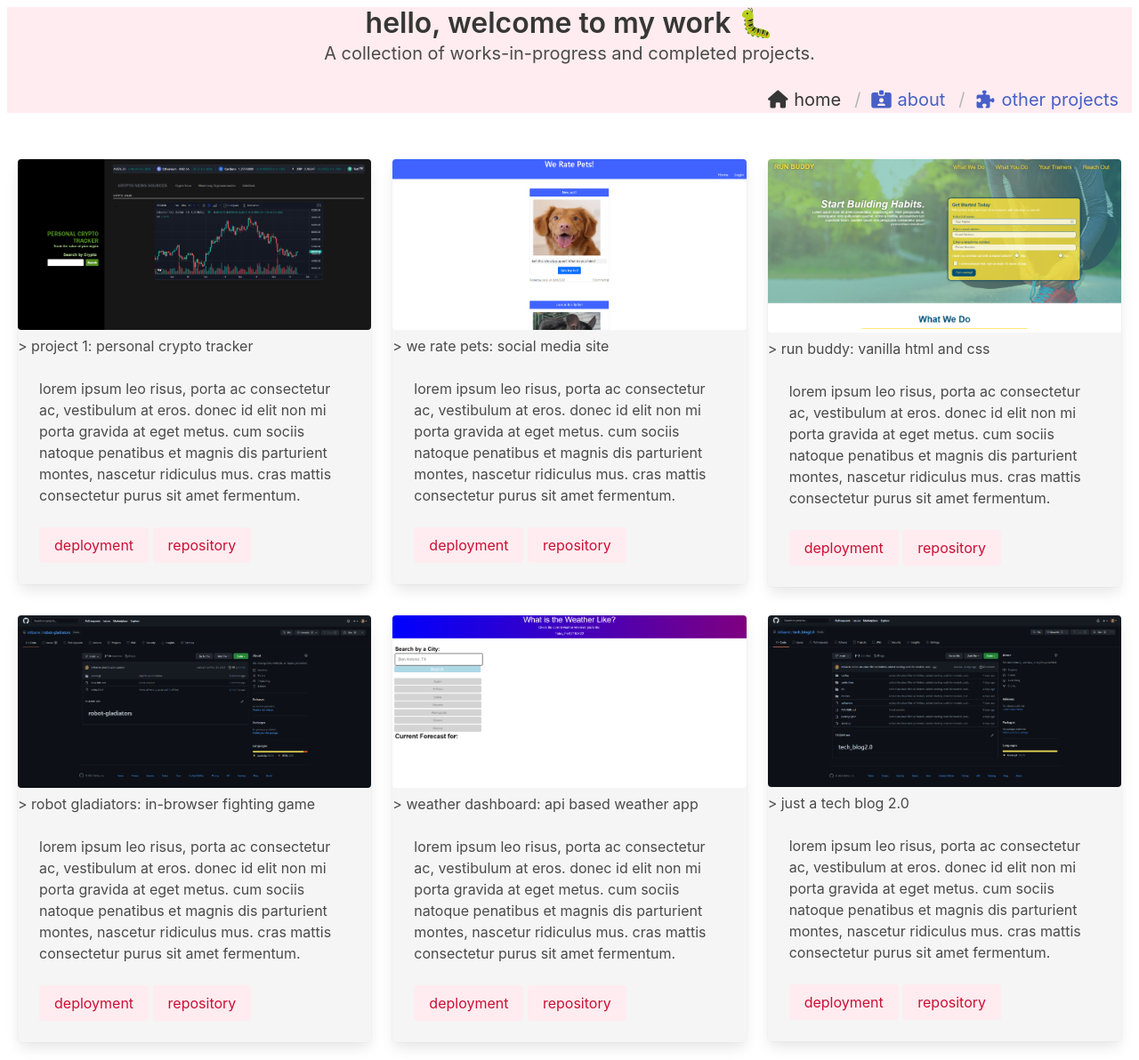
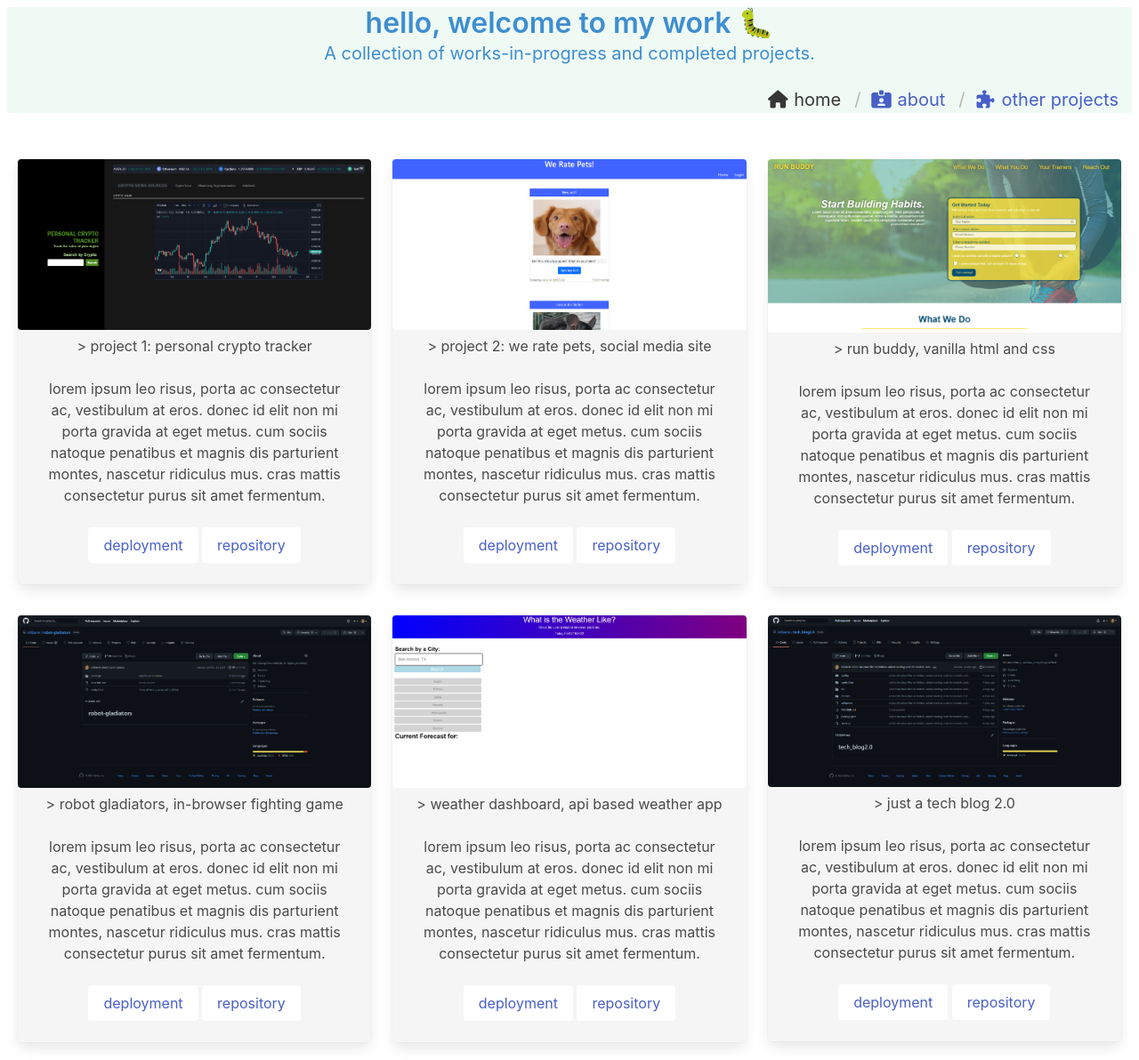
Before and after one commit to mlbarre/portfolio, a plain HTML site: page index.html in a window 1280 px wide. Shown: the whole page at 89% size. Drawn offline with nearby package versions, Linux system fonts and the light colour scheme.

Commit message:
added color

```diff
--- a/index.html
+++ b/index.html
@@ -12,11 +12,11 @@
     <script src="https://kit.fontawesome.com/d4547e7fd5.js" crossorigin="anonymous"></script>
     <title>🐛</title>
 
-    <header class="header has-background-danger-light m-2">
-        <h1 class="title has-text-centered" id="title">
+    <header class="header has-background-success-light m-2">
+        <h1 class="title has-text-centered has-text-info" id="title">
             <!-- hello, welcome to my work 🐛 -->
         </h1>
-        <h3 class="subtitle has-text-centered">
+        <h3 class="subtitle has-text-centered has-text-info">
             A collection of works-in-progress and completed projects.
         </h3>
 
@@ -55,10 +55,9 @@
 <section class="columns m-2" id="projects">
         <div class="column is-one-third">
         <!-- ! FIRST PROJECT -->
-            <div class="card has-background-light is-lowercase">
+            <div class="card has-background-light is-lowercase has-text-centered">
                 <div class="card-image">
                 <figure>
-                    <!-- <a href="https://mikebashford.github.io/personal-crypto-tracker/"> -->
                     <img src="./extras/imgs/screenshot-project1.png" alt="Personal Crypto Tracker, A black and green website to track your own personal coins." />
                         <figcaption>
                             > Project 1: Personal Crypto Tracker
@@ -68,10 +67,10 @@
                     <div class="content"> <!-- text for project -->
                         Lorem ipsum leo risus, porta ac consectetur ac, vestibulum at eros. Donec id elit non mi porta gravida at eget metus. Cum sociis natoque penatibus et magnis dis parturient montes, nascetur ridiculus mus. Cras mattis consectetur purus sit amet fermentum.
                     </div>
-                    <a class="button is-danger is-light" href="https://mikebashford.github.io/personal-crypto-tracker/">
+                    <a class="button is-link is-inverted" href="https://mikebashford.github.io/personal-crypto-tracker/">
                         deployment
                     </a>
-                    <a class="button is-danger is-light" href="">
+                    <a class="button is-link is-inverted" href="https://github.com/mikebashford/personal-crypto-tracker">
                         repository
                     </a>
                 </div>
@@ -82,12 +81,12 @@
     <!-- * END FIRST PROJECT -->
     <div class="column is-one-third">
         <!-- ! SECOND PROJECT -->
-        <div class="card has-background-light is-lowercase">
+        <div class="card has-background-light is-lowercase has-text-centered">
             <div class="card-image">
             <figure>
                 <img src="./extras/imgs/we-rate-pets.png"/>
                     <figcaption>
-                         > We Rate Pets: Social Media Site
+                         > Project 2: We Rate Pets, Social Media Site
                     </figcaption>
                 </a>
             </figure>
@@ -95,10 +94,10 @@
                 <div class="content"> <!-- text for project -->
                     Lorem ipsum leo risus, porta ac consectetur ac, vestibulum at eros. Donec id elit non mi porta gravida at eget metus. Cum sociis natoque penatibus et magnis dis parturient montes, nascetur ridiculus mus. Cras mattis consectetur purus sit amet fermentum.
                 </div>
-                <a class="button is-danger is-light" href="https://infinite-sea-93313.herokuapp.com/">
+                <a class="button is-link is-inverted" href="https://infinite-sea-93313.herokuapp.com/">
                     deployment
                 </a>
-                <a class="button is-danger is-light" href="https://github.com/jessebubble/we-rate-pets">
+                <a class="button is-link is-inverted" href="https://github.com/jessebubble/we-rate-pets">
                     repository
                 </a>
             </div>
@@ -108,12 +107,12 @@
     <!-- * END SECOND PROJECT -->
     <div class="column">
         <!-- ! THIRD PROJECT -->
-        <div class="card has-background-light is-lowercase">
+        <div class="card has-background-light is-lowercase has-text-centered">
             <div class="card-image">
             <figure>
                 <img src="./extras/imgs/run-buddy.png"/>
                     <figcaption>
-                         > Run Buddy: Vanilla HTML and CSS
+                         > Run Buddy, Vanilla HTML and CSS
                     </figcaption>
                 </a>
             </figure>
@@ -121,10 +120,10 @@
                 <div class="content"> <!-- text for project -->
                     Lorem ipsum leo risus, porta ac consectetur ac, vestibulum at eros. Donec id elit non mi porta gravida at eget metus. Cum sociis natoque penatibus et magnis dis parturient montes, nascetur ridiculus mus. Cras mattis consectetur purus sit amet fermentum.
                 </div>
-                <a class="button is-danger is-light" href="https://mlbarre.github.io/run-buddy/">
+                <a class="button is-link is-inverted" href="https://mlbarre.github.io/run-buddy/">
                     deployment
                 </a>
-                <a class="button is-danger is-light" href="https://github.com/mlbarre/run-buddy">
+                <a class="button is-link is-inverted" href="https://github.com/mlbarre/run-buddy">
                     repository
                 </a>
             </div>
@@ -135,12 +134,12 @@
 <section class="columns m-2">
     <div class="column">
         <!-- ! FOURTH PROJECT -->
-        <div class="card has-background-light is-lowercase">
+        <div class="card has-background-light is-lowercase has-text-centered">
             <div class="card-image">
             <figure>
                 <img src="./extras/imgs/robot-gladiators.png"/>
                     <figcaption>
-                         > Robot Gladiators: In-Browser Fighting Game
+                         > Robot Gladiators, In-Browser Fighting Game
                     </figcaption>
                 </a>
             </figure>
@@ -148,10 +147,10 @@
                 <div class="content"> <!-- text for project -->
                     Lorem ipsum leo risus, porta ac consectetur ac, vestibulum at eros. Donec id elit non mi porta gravida at eget metus. Cum sociis natoque penatibus et magnis dis parturient montes, nascetur ridiculus mus. Cras mattis consectetur purus sit amet fermentum.
                 </div>
-                <a class="button is-danger is-light" href="">
+                <a class="button is-link is-inverted" href="">
                     deployment
                 </a>
-                <a class="button is-danger is-light" href="https://github.com/mlbarre/robot-gladiators">
+                <a class="button is-link is-inverted" href="https://github.com/mlbarre/robot-gladiators">
                     repository
                 </a>
             </div>
@@ -162,12 +161,12 @@
     <!-- * END FOURTH PROJECT -->
     <div class="column">
         <!-- ! FIFTH PROJECT -->
-        <div class="card has-background-light is-lowercase">
+        <div class="card has-background-light is-lowercase has-text-centered">
             <div class="card-image ">
             <figure>
                 <img src="./extras/imgs/weather-dashboard.png"/>
                     <figcaption>
-                         > Weather Dashboard: API Based Weather App
+                         > Weather Dashboard, API Based Weather App
                     </figcaption>
                 </a>
             </figure>
@@ -175,10 +174,10 @@
                 <div class="content"> <!-- text for project -->
                     Lorem ipsum leo risus, porta ac consectetur ac, vestibulum at eros. Donec id elit non mi porta gravida at eget metus. Cum sociis natoque penatibus et magnis dis parturient montes, nascetur ridiculus mus. Cras mattis consectetur purus sit amet fermentum.
                 </div>
-                <a class="button is-danger is-light" href="">
+                <a class="button is-link is-inverted" href="">
                     deployment
                 </a>
-                <a class="button is-danger is-light" href="https://github.com/mlbarre/weatherdashboard">
+                <a class="button is-link is-inverted" href="https://github.com/mlbarre/weatherdashboard">
                     repository
                 </a>
             </div>
@@ -188,7 +187,7 @@
     <!-- * END FIFTH PROJECT -->
     <div class="column">
         <!-- ! SIXTH PROJECT -->
-        <div class="card has-background-light is-lowercase">
+        <div class="card has-background-light is-lowercase has-text-centered">
             <div class="card-image">
             <figure>
                 <img src="./extras/imgs/tech-blog.png"/>
@@ -201,10 +200,10 @@
                 <div class="content"> <!-- text for project -->
                     Lorem ipsum leo risus, porta ac consectetur ac, vestibulum at eros. Donec id elit non mi porta gravida at eget metus. Cum sociis natoque penatibus et magnis dis parturient montes, nascetur ridiculus mus. Cras mattis consectetur purus sit amet fermentum.
                 </div>
-                <a class="button is-danger is-light" href="">
+                <a class="button is-link is-inverted" href="">
                     deployment
                 </a>
-                <a class="button is-danger is-light" href="https://github.com/mlbarre/tech_blog2.0">
+                <a class="button is-link is-inverted" href="https://github.com/mlbarre/tech_blog2.0">
                     repository
                 </a>
             </div>
```
